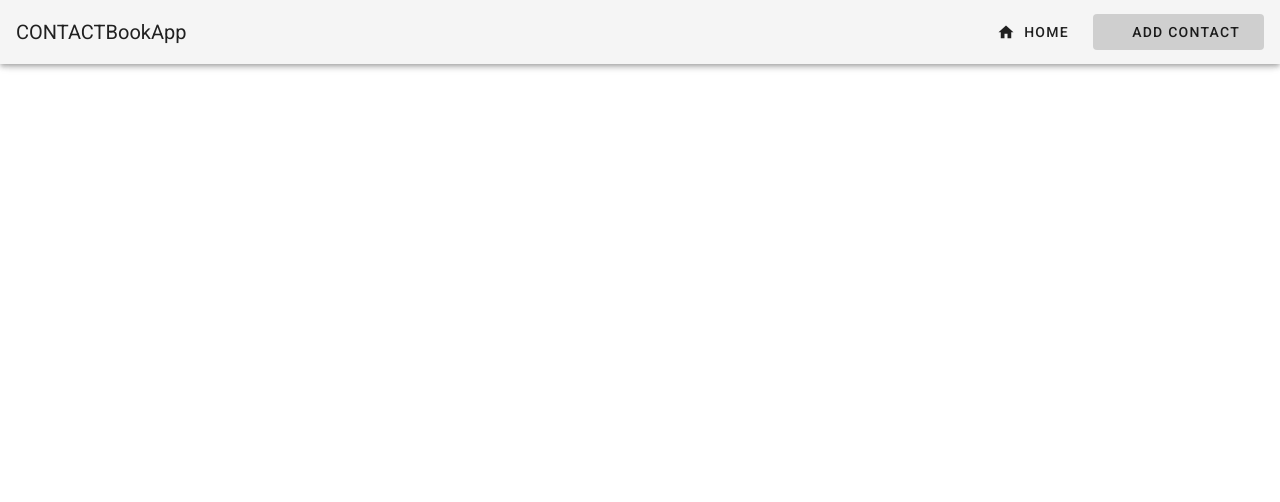
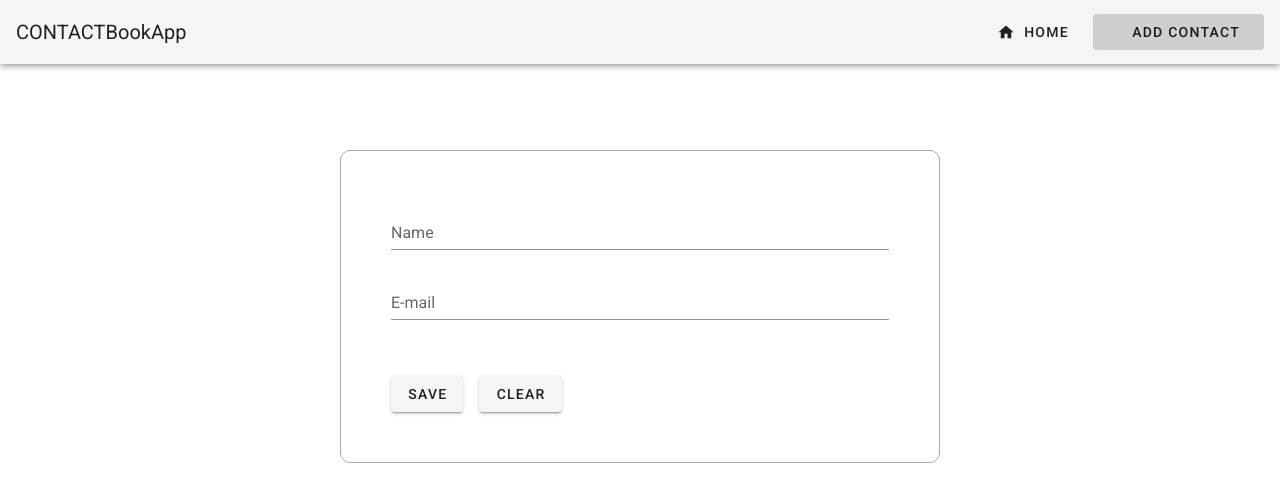
Before and after one commit to mountinman/vue-contact-book-app, a Vue app: page /add-contact in a window 1280 px wide. Shown: the top 502 px of the page. Built offline with nearby package versions, Linux system fonts and the light colour scheme.

Commit message:
working on add contact form and delete user confirmation

```diff
--- a/package.json
+++ b/package.json
@@ -12,6 +12,7 @@
     "js-cookie": "^2.2.1",
     "vue": "^2.6.10",
     "vue-router": "^3.1.3",
+    "vuelidate": "^0.7.4",
     "vuetify": "^2.1.0",
     "vuex": "^3.0.1",
     "vuex-persistedstate": "^2.5.4"
--- a/src/components/AddContact.vue
+++ b/src/components/AddContact.vue
@@ -1,14 +1,90 @@
 <template>
-  <div>
-    <p>add</p>
-
-    <p>add</p>
+  <div class="add-contact-form">
+    <form @submit.prevent="addContact">
+      <v-text-field
+        v-model="name"
+        :error-messages="nameErrors"
+        label="Name"
+        required
+        @input="$v.name.$touch()"
+        @blur="$v.name.$touch()"
+      ></v-text-field>
+      <v-text-field
+        v-model="email"
+        :error-messages="emailErrors"
+        label="E-mail"
+        required
+        @input="$v.email.$touch()"
+        @blur="$v.email.$touch()"
+      ></v-text-field>
+      <div class="form-btn">
+        <v-btn class="mr-4" type="submit">SAVE</v-btn>
+        <v-btn @click="clear">CLEAR</v-btn>
+      </div>
+    </form>
   </div>
 </template>
 
 <script>
-export default {};
+import { validationMixin } from "vuelidate";
+import { required, maxLength, email } from "vuelidate/lib/validators";
+
+export default {
+  mixins: [validationMixin],
+
+  validations: {
+    name: { required, maxLength: maxLength(10) },
+    email: { required, email }
+  },
+
+  data: () => ({
+    name: "",
+    email: ""
+  }),
+
+  computed: {
+    nameErrors() {
+      const errors = [];
+      if (!this.$v.name.$dirty) return errors;
+      !this.$v.name.maxLength &&
+        errors.push("Name must be at most 10 characters long");
+      !this.$v.name.required && errors.push("Name is required.");
+      return errors;
+    },
+    emailErrors() {
+      const errors = [];
+      if (!this.$v.email.$dirty) return errors;
+      !this.$v.email.email && errors.push("Must be valid e-mail");
+      !this.$v.email.required && errors.push("E-mail is required");
+      return errors;
+    }
+  },
+
+  methods: {
+    addContact() {
+      this.$store.commit("addContact");
+    },
+    submit() {
+      this.$v.$touch();
+    },
+    clear() {
+      this.$v.$reset();
+      this.name = "";
+      this.email = "";
+    }
+  }
+};
 </script>
 
 <style>
+.form-btn{
+  margin-top: 35px;
+}
+.add-contact-form {
+  width: 600px;
+  margin: 150px auto;
+  padding: 50px;
+  border: 1px solid darkgray;
+  border-radius: 10px;
+}
 </style>
--- a/src/components/ContactDetails.vue
+++ b/src/components/ContactDetails.vue
@@ -14,22 +14,39 @@
       </v-list-item>
 
       <v-card-actions>
-        <v-btn @click="editContact" text>EDIT</v-btn>
-        <v-btn @click="deleteContact(contact.id)" text>DELETE</v-btn>
+        <div>
+          <v-btn class="mr-4" @click="editContact" text>EDIT</v-btn>
+          <v-btn class="mr-4" @click="deleteContact" text>DELETE</v-btn>
+        </div>
+        <v-btn class="mr-4" @click="backToAllContacts" text>BACK TO ALL CONTACTS</v-btn>
       </v-card-actions>
     </v-card>
+    <div class="alert">
+    <v-alert
+      v-model="alert"
+      elevation="2"
+      colored-border
+      icon="mdi-delete-forever"
+    >
+      Are you sure you want to delete user <strong>{{contact.name}}</strong>?
+      <v-btn @click="confirmDelete(contact.id)">CONFIRM</v-btn>
+    </v-alert>
+
+
+  </div>
   </v-container>
+
 </template>
 
 <script>
 export default {
+  props: ["id"],
   data() {
     return {
+      alert: false,
       contacts: []
     };
   },
-  props: ["id"],
-
   created() {
     this.contacts = this.$store.getters.getContacts;
   },
@@ -38,20 +55,37 @@ export default {
       return this.contacts.find(contact => contact.id == this.id);
     }
   },
-
   methods: {
+    backToAllContacts() {
+      this.$router.push('/')
+    },
     editContact() {
       alert("edit");
     },
-    deleteContact(contactId) {
-      this.$store.commit("deleteContact", contactId);
-      this.$router.push("/");
+    deleteContact() {
+      this.alert = true;
+
+
+    },
+    confirmDelete (contactId) {
+      this.alert = false;
+       this.$store.commit("deleteContact", contactId);
+
+        this.$router.push("/");
+
     }
   }
 };
 </script>
 
 <style>
+.alert{
+  margin-top: 50px;
+}
+.v-card__actions{
+  display: flex;
+  justify-content: space-between;
+}
 .mx-auto {
   margin-top: 100px;
 }
--- a/src/components/Home.vue
+++ b/src/components/Home.vue
@@ -42,7 +42,7 @@
         </v-expansion-panel>
       </v-expansion-panels>
     </v-row>
-    <pagination @clicked="onChildClick" :pageSize="pageSize" />
+    <pagination @clicked="paginatePageNumber" :pageSize="pageSize" />
 
   </v-container>
 </template>
@@ -53,7 +53,6 @@ import Pagination from "./Pagination.vue";
 export default {
   data() {
     return {
-      contact:[],
       pageSize: 4,
       currentPage: 0,
       showedContacts: []
@@ -66,11 +65,7 @@ export default {
     this.updateShowedContacts();
   },
   methods: {
-    goBack () {
-      window.history.length > 1 ? this.$router.go(-1) : this.$router.push('/')
-
-    },
-    onChildClick(value) {
+    paginatePageNumber(value) {
       let $this = this;
       $this.currentPage = value - 1;
       this.updateShowedContacts();
@@ -97,7 +92,9 @@ export default {
 
 <style>
 .container{
-  padding: 50px;
+  padding: 30px;
+  width: 800px;
+  margin: 0 auto;
 }
 .v-icon.v-icon {
   font-size: 19px;
--- a/src/store/index.js
+++ b/src/store/index.js
@@ -2,9 +2,9 @@ import Vue from "vue";
 import Vuex from "vuex";
 
 
-Vue.use(Vuex);
+Vue.use (Vuex);
 
-export const store = new Vuex.Store({
+export const store = new Vuex.Store ({
 
   state: {
     contacts: [
@@ -68,21 +68,23 @@ export const store = new Vuex.Store({
   },
 
   mutations: {
-    deleteContact(state, contactId) {
+    deleteContact (state, contactId) {
       const indexToDelete = state.contacts.findIndex(
         contact => contact.id === contactId
       );
       state.contacts.splice(indexToDelete, 1);
+    },
+    addContact (state) {
+      let lastContactsItem = state.contacts.length - 1;
+      let lastUsedId = state.contacts[lastContactsItem].id;
+      const newId = lastUsedId + 1;
+      console.log(newId);
     }
   },
   actions: {},
   getters: {
-    getContacts(state) {
+    getContacts (state) {
       return state.contacts;
-    },
-    getContactDetails(state) {
-      return contactId =>
-        state.contacts.find(contact => contact.id === contactId);
     }
   }
 });
```
Also changed, not shown: src/App.vue (+6 -2 lines), src/components/pagination.js (deleted), 1 other file (tests, documents, lock files or other folders).
